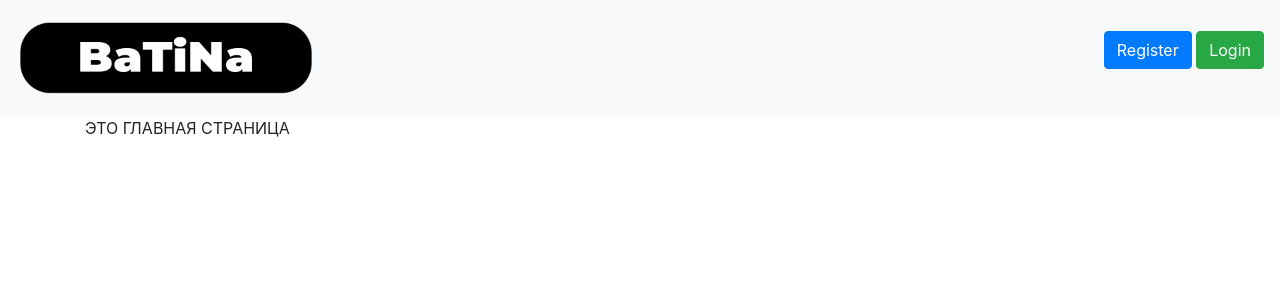
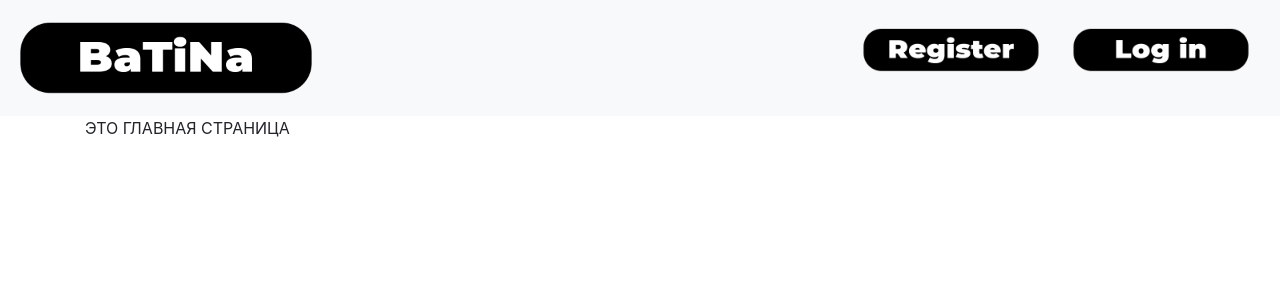
Before and after one commit to Battatt/BaTiNa, a Flask app: page / in a window 1280 px wide. Shown: the top 300 px of the page. Run offline with Flask 3, Linux system fonts and the light colour scheme; some libraries are stand-ins or nearby versions.

Commit message:
images update

```diff
--- a/templates/base.html
+++ b/templates/base.html
@@ -17,11 +17,11 @@
         <a class="logo" href="/"><img src="../static/img/logo.png" alt="logo" width="300px" height="100px"></a>
         {% if current_user.is_authenticated %}
             <p class="navbar-brand">{{ current_user.name }}</p>
-            <a class="btn btn-primary " href="/logout">Logout</a>
+             <a class="img btn" href="/logout"><img src="../static/img/logout.png" alt="logo" width="180px" height="60px"></a>
         {% else %}
             <p>
-                <a class="btn btn-primary " href="/register">Register</a>
-                <a class="btn btn-success" href="/login">Login</a>
+                <a class="img btn" href="/register"><img src="../static/img/register.png" alt="Register" width="180px" height="60px"></a>
+                <a class="img btn" href="/login"><img src="../static/img/log_in.png" alt="logo" width="180px" height="60px"></a>
             </p>
         {% endif %}
     </nav>
```
Also changed, not shown: static/img/log_in.png (renamed from static/img/log in.png).
